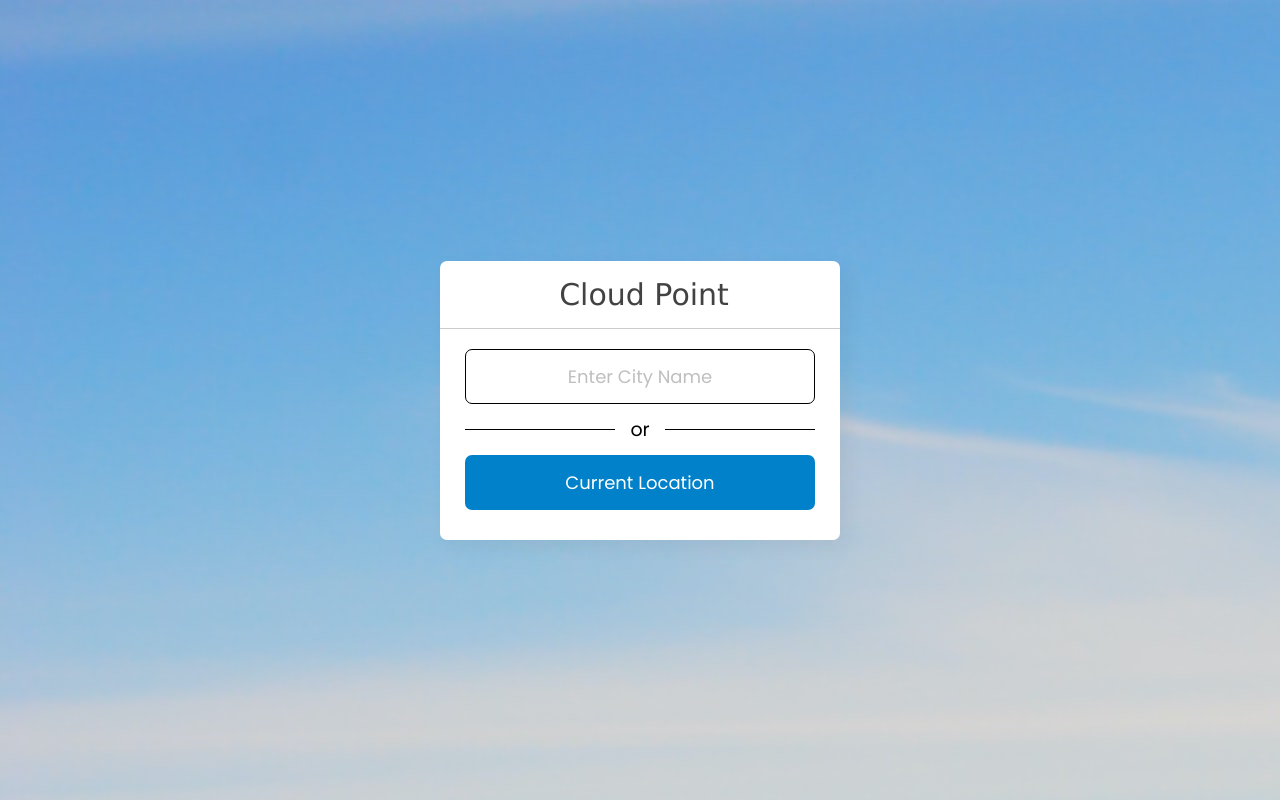
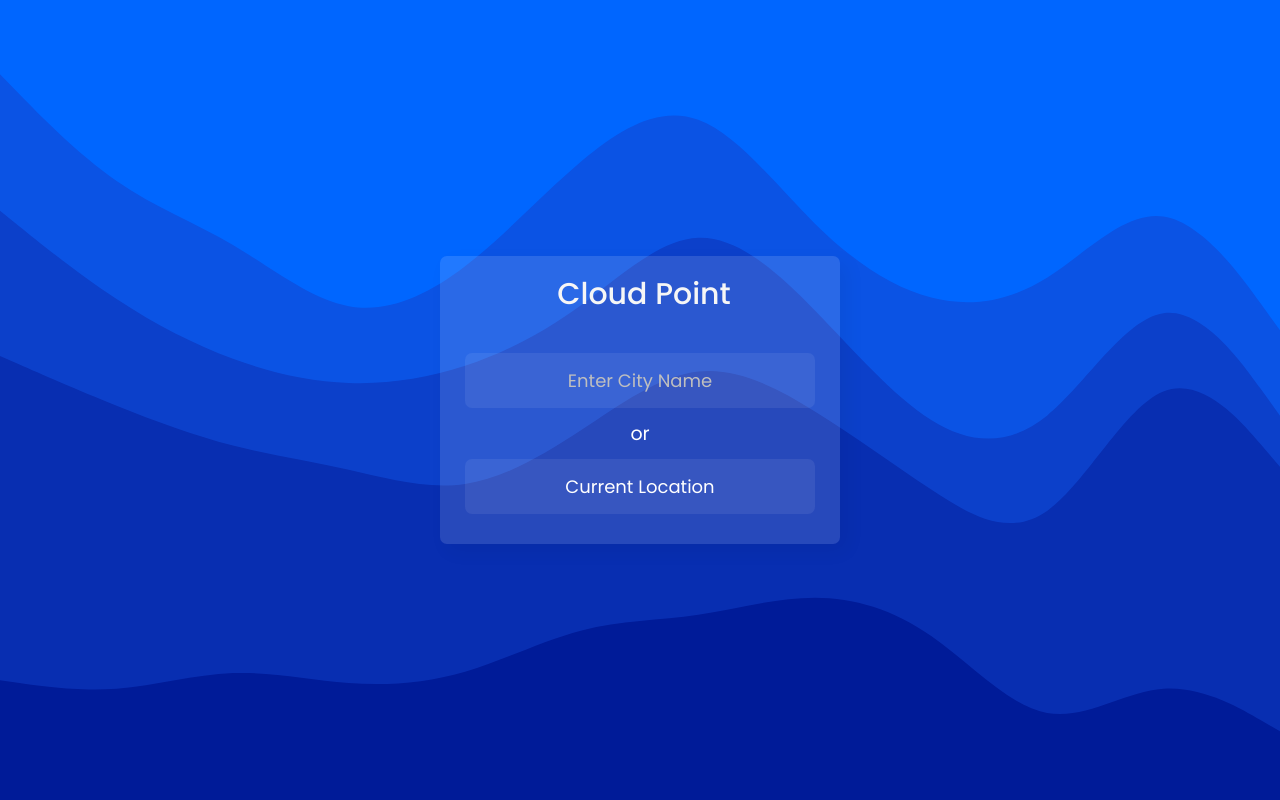
Before and after one commit to shubham2203/cloudpoint.github.io, a plain HTML site: page index.html in a window 1280 px wide. Drawn offline with nearby package versions, Linux system fonts and the light colour scheme.

Commit message:
Design Changes

```diff
--- a/style.css
+++ b/style.css
@@ -11,8 +11,12 @@ body{
   align-items: center;
   justify-content: center;
   min-height: 100vh;
-
-  background-image: url(Background/pero-kalimero-9BJRGlqoIUk-unsplash.jpg);
+  flex-wrap: wrap;
+  background-repeat: no-repeat;
+  background-attachment: fixed;
+  background-position: center;
+  background-size: cover;
+  background-image:url(Background/stacked-waves-haikei.svg)
 }
 ::selection{
   color: #fff;
@@ -20,20 +24,20 @@ body{
 }
 .wrapper{
   width: 400px;
-  background: #fff;
+  background-color: rgba(255,255,255,0.13);
   border-radius: 7px;
   box-shadow: 7px 7px 20px rgba(0, 0, 0, 0.05);
 }
 .wrapper header{
   display: flex;
   font-size: 30px;
-  font-family:'Lucida Sans', 'Lucida Sans Regular', 'Lucida Grande', 'Lucida Sans Unicode', Geneva, Verdana, sans-serif;
+  font-family: 'Poppins';
   font-weight: 500;
-  color: #434242;
+  color: #f6f6f6;
   justify-content: center;
   padding: 16px 15px;
   align-items: center;
-  border-bottom: 1px solid #ccc;
+
 }
 header i{
   font-size: 0em;
@@ -81,19 +85,22 @@ header i{
 .input-part input{
   text-align: center;
   padding: 0 15px;
-  border: 1px solid #000000;
+
+  background-color: rgba(255,255,255,0.07);
 }
 .input-part input:is(:focus, :valid){
-  border: 2px solid #43AFFC;
+
 }
 .input-part input::placeholder{
   color: #bfbfbf;
+
+
 }
 .input-part .separator{
   height: 1px;
   width: 100%;
   margin: 25px 0;
-  background: #000000;
+
   position: relative;
   display: flex;
   align-items: center;
@@ -101,15 +108,15 @@ header i{
 }
 .separator::before{
   content: "or";
-  color: #000000;
+  color: #fff;
   font-size: 19px;
   padding: 0 15px;
-  background: #fff;
+
 }
 .input-part button{
   color: #fff;
   cursor: pointer;
-  background: #0081C9;
+  background: rgba(255,255,255,0.07);;
   transition: 0.3s ease;
 }
 .input-part button:hover{
```
Also changed, not shown: Background/stacked-waves-haikei.png (added), Background/stacked-waves-haikei.svg (added).
